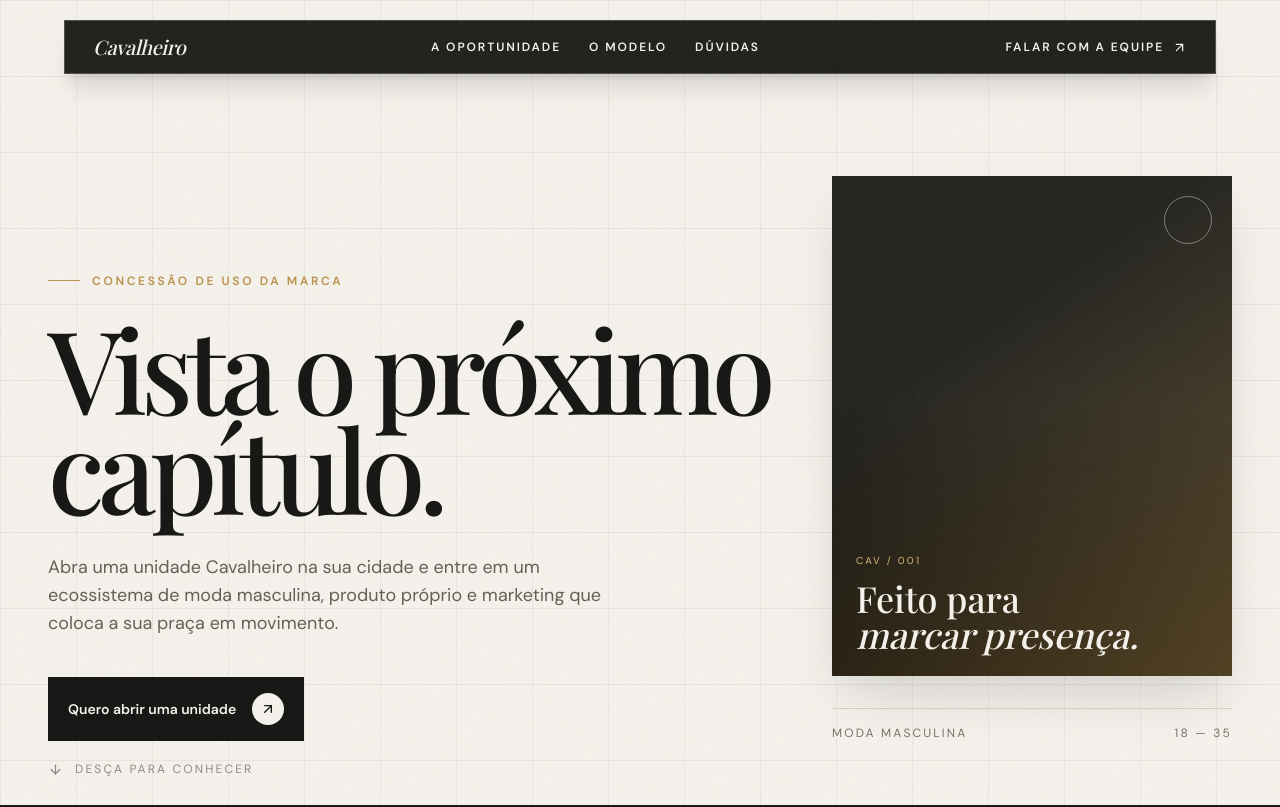
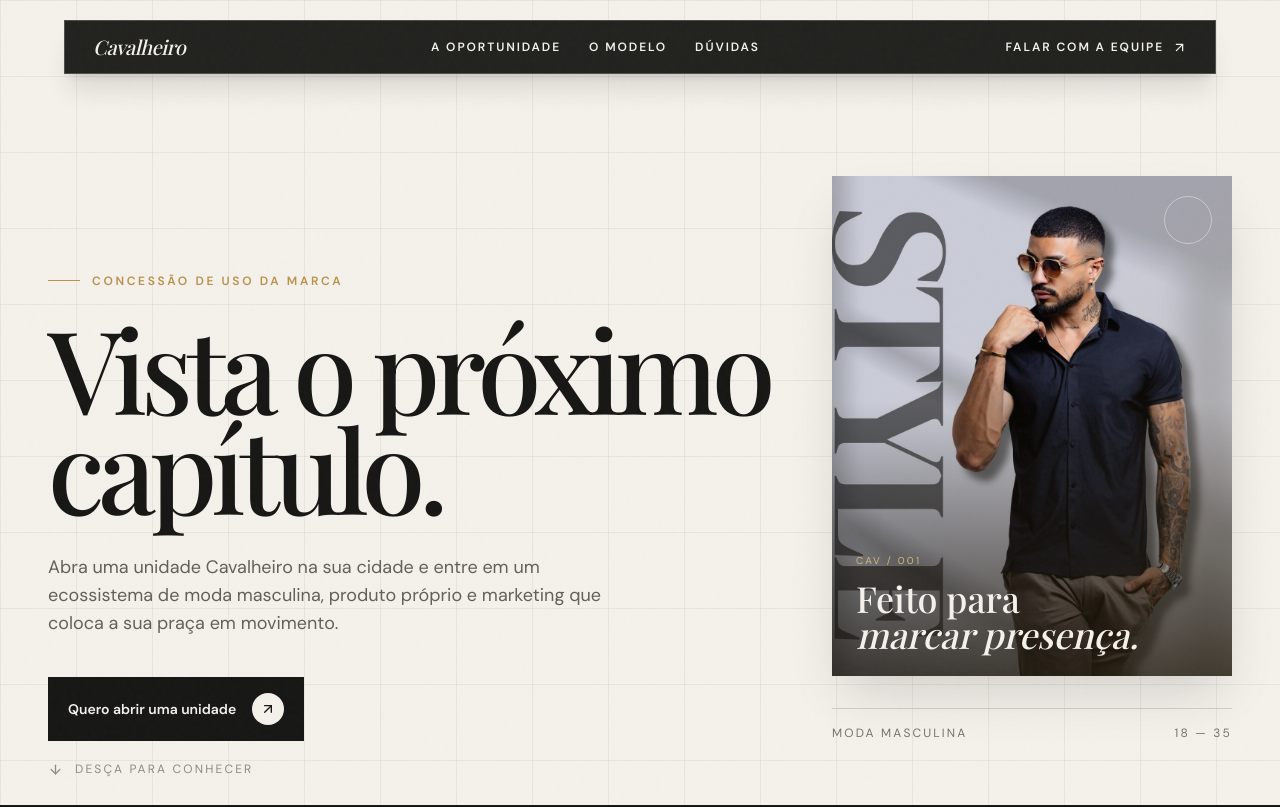
Before and after one commit to cavalheirodirecao-del/landpagefranquia, a Next.js app: page / in a window 1280 px wide. Shown: the top 807 px of the page. Built offline with nearby package versions, Linux system fonts and the light colour scheme; a web font is replaced by a local one.

Commit message:
feat: add Cavalheiro product campaign image

```diff
--- a/src/app/page.tsx
+++ b/src/app/page.tsx
@@ -92,7 +92,8 @@
           </div>
           <div className="reveal delay-1 flex flex-col justify-end">
             <div className="relative mb-8 aspect-[4/5] overflow-hidden bg-[#252521] shadow-2xl shadow-black/15">
-              <div className="absolute inset-0 bg-[linear-gradient(145deg,transparent_32%,rgba(185,145,75,.42)),linear-gradient(0deg,rgba(0,0,0,.82),transparent_55%)]" />
+              <img src="/produto-cavalheiro.jpg" alt="Modelo usando camisa Cavalheiro" className="absolute inset-0 h-full w-full object-cover" />
+              <div className="absolute inset-0 bg-[linear-gradient(145deg,transparent_32%,rgba(185,145,75,.18)),linear-gradient(0deg,rgba(0,0,0,.78),transparent_55%)]" />
               <div className="absolute inset-x-6 bottom-6 text-[var(--paper)]">
                 <p className="text-[10px] uppercase tracking-[.22em] text-[#d6b578]">
                   CAV / 001
```
Also changed, not shown: public/produto-cavalheiro.jpg (added).
